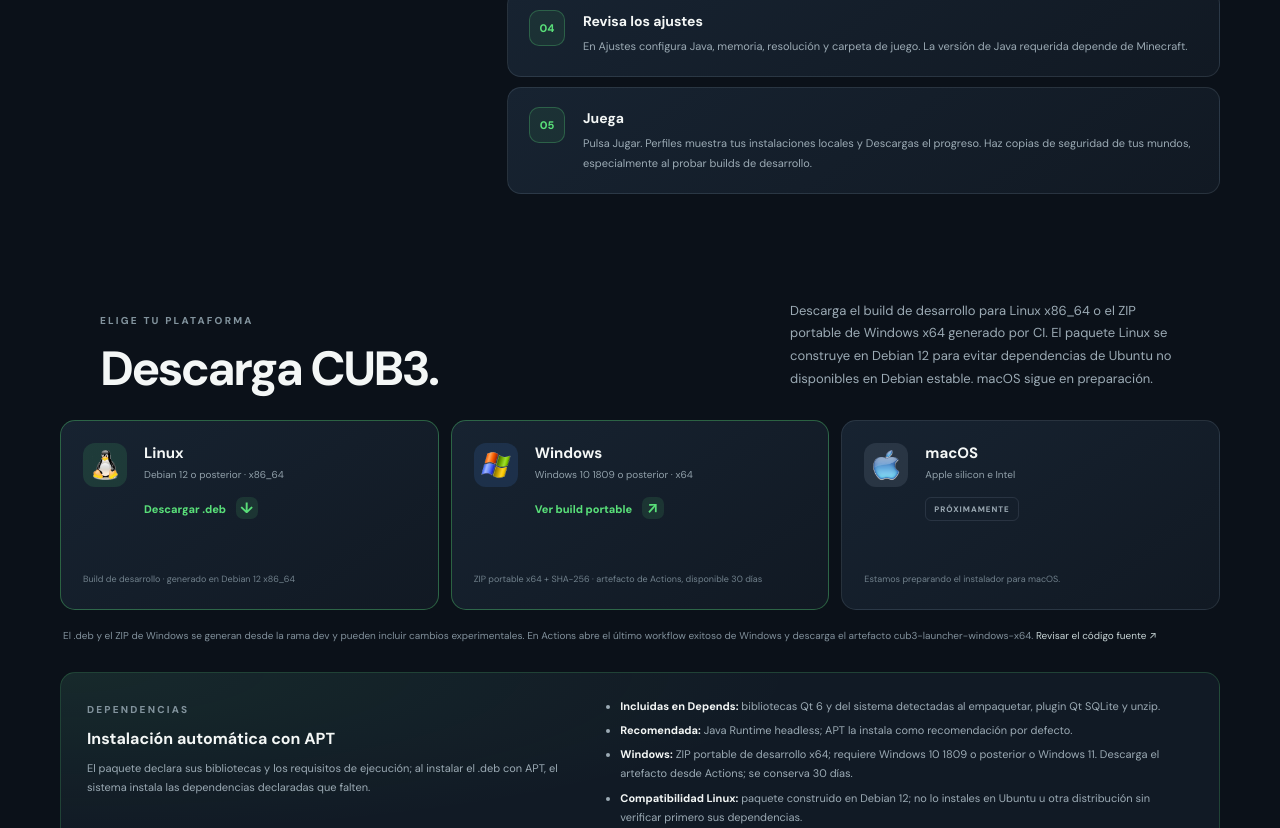
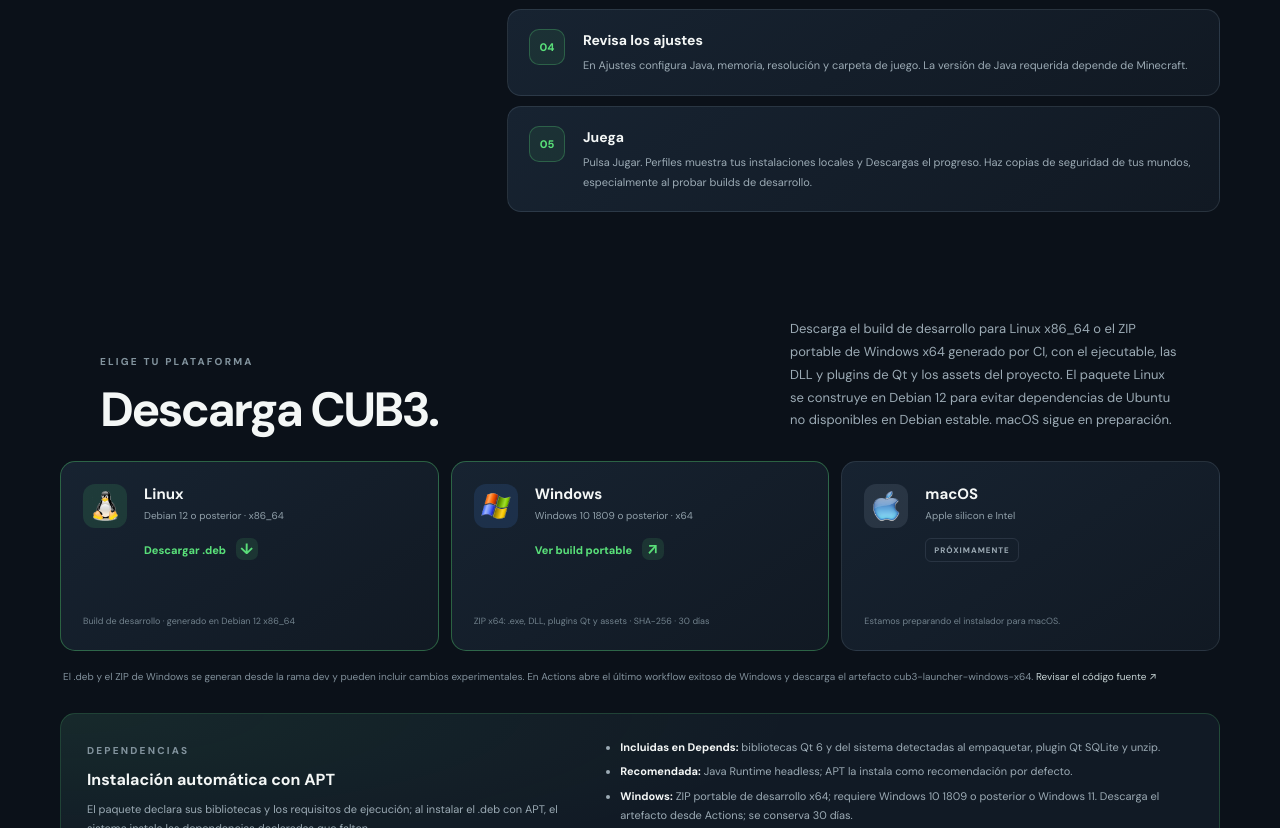
Before and after one commit to CRISTOP-bot/cub3-launcher, a plain HTML site: page site/index.html in a window 1280 px wide. Shown: the part 4764-5592 px from the top of the page. Drawn offline with Linux system fonts and the light colour scheme.

Commit message:
Bundle Windows assets alongside portable executable

```diff
--- a/site/index.html
+++ b/site/index.html
@@ -165,7 +165,7 @@
         </article>
         <article class="fix-row">
           <span class="fix-number">15</span>
-          <div><h3>Port Windows x64 sin quitar Linux</h3><p><b>Antes</b> · CUB3 no se compilaba ni empaquetaba en Windows y las bibliotecas nativas requerían `unzip`.</p><p><b>Ahora</b> · CI configura Windows con Qt 6/QtKeychain, compila y ejecuta CTest; prepara un ZIP portable con DLL y plugins de Qt. Windows usa `tar.exe` del sistema para las bibliotecas ZIP; Linux conserva su build y `.deb` con `unzip`.</p></div>
+          <div><h3>Port Windows x64 sin quitar Linux</h3><p><b>Antes</b> · CUB3 no se compilaba ni empaquetaba en Windows y las bibliotecas nativas requerían `unzip`.</p><p><b>Ahora</b> · CI configura Windows con Qt 6/QtKeychain, compila y ejecuta CTest; prepara un ZIP portable con el `.exe`, DLL, plugins de Qt y la carpeta `assets`. Windows usa `tar.exe` del sistema para las bibliotecas ZIP; Linux conserva su build y `.deb` con `unzip`.</p></div>
         </article>
       </div>
       <p class="fixes-note">Build de desarrollo · Release, CTest y comprobación de formato pasaron en CI. La restauración de sesión con cuentas y llavero reales aún requiere una prueba manual. No se publica una cifra de rendimiento: depende del equipo, la red y el almacenamiento.</p>
@@ -201,7 +201,7 @@
           <span class="eyebrow muted">ELIGE TU PLATAFORMA</span>
           <h2>Descarga CUB3.</h2>
         </div>
-        <p>Descarga el build de desarrollo para Linux x86_64 o el ZIP portable de Windows x64 generado por CI. El paquete Linux se construye en Debian 12 para evitar dependencias de Ubuntu no disponibles en Debian estable. macOS sigue en preparación.</p>
+        <p>Descarga el build de desarrollo para Linux x86_64 o el ZIP portable de Windows x64 generado por CI, con el ejecutable, las DLL y plugins de Qt y los assets del proyecto. El paquete Linux se construye en Debian 12 para evitar dependencias de Ubuntu no disponibles en Debian estable. macOS sigue en preparación.</p>
       </div>
       <div class="download-grid">
         <a class="download-card download-ready" href="downloads/cub3-launcher-dev-amd64.deb" aria-label="Descargar el build de desarrollo más reciente de CUB3 Launcher para Linux x86_64 en formato .deb">
@@ -214,7 +214,7 @@
           <span class="platform-icon windows-icon"><img src="assets/platforms/windows.png" alt=""></span>
           <span class="platform-copy"><strong>Windows</strong><small>Windows 10 1809 o posterior · x64</small></span>
           <span class="download-action">Ver build portable <b aria-hidden="true">↗</b></span>
-          <span class="platform-note">ZIP portable x64 + SHA-256 · artefacto de Actions, disponible 30 días</span>
+          <span class="platform-note">ZIP x64: .exe, DLL, plugins Qt y assets · SHA-256 · 30 días</span>
         </a>
         <article class="download-card download-soon" aria-label="macOS, próximamente">
           <span class="platform-icon mac-icon"><img src="assets/platforms/macos.png" alt=""></span>
```
Also changed, not shown: 1 other file.
